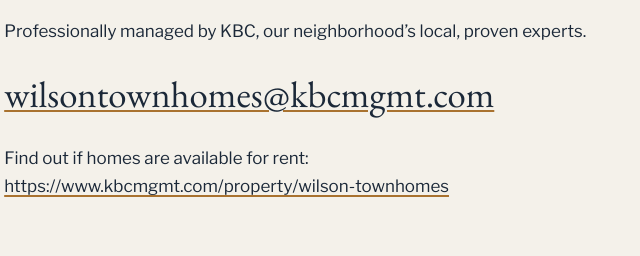
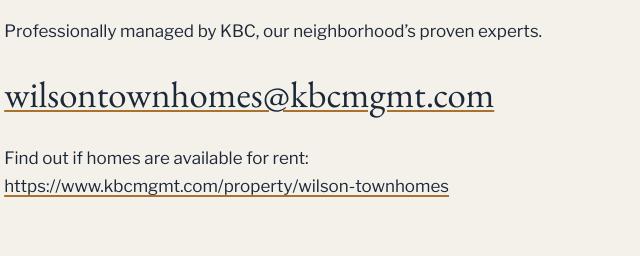
Before and after one commit to noelallenjohnson/wilsonpdx, a plain HTML site: page index.html in a window 1280 px wide. Shown: the part 4772-5028 px from the top of the page, 67-707 px from the left. Drawn offline with nearby package versions, Linux system fonts and the light colour scheme.

Commit message:
Contact: drop 'local'
Co-Authored-By: Claude Fable 5.2 <noreply@anthropic.com>
Claude-Session: https://claude.ai/code/session_01JqTUiraVWiSiauD3aP3p3o

```diff
--- a/index.html
+++ b/index.html
@@ -301,7 +301,7 @@
     <div class="wrap contact-grid">
       <div class="contact stack">
         <h2>Contact</h2>
-        <p>Professionally managed by KBC, our neighborhood’s local, proven experts.</p>
+        <p>Professionally managed by KBC, our neighborhood’s proven experts.</p>
         <p class="email"><a href="mailto:wilsontownhomes@kbcmgmt.com">wilsontownhomes@kbcmgmt.com</a></p>
         <p>Find out if homes are available for rent: <a href="https://www.kbcmgmt.com/property/wilson-townhomes" target="_blank" rel="noopener">https://www.kbcmgmt.com/property/wilson-townhomes</a></p>
       </div>
```
